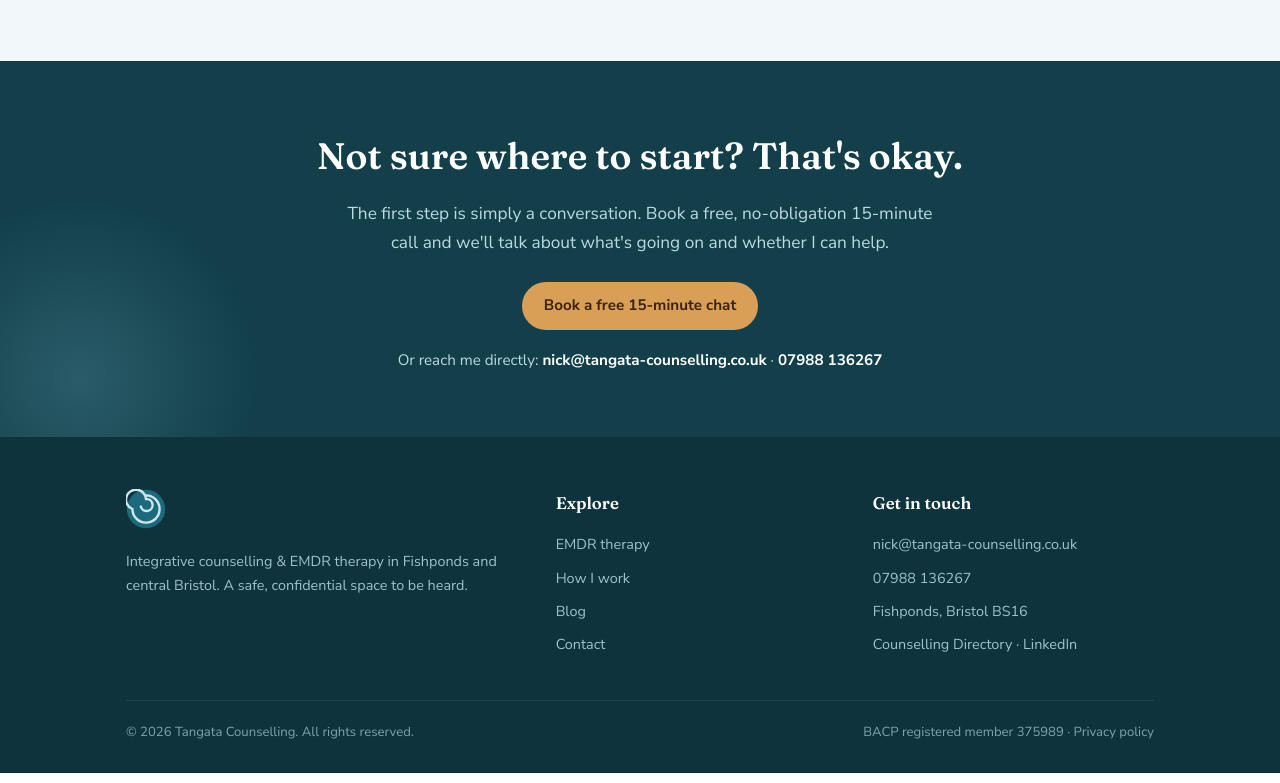
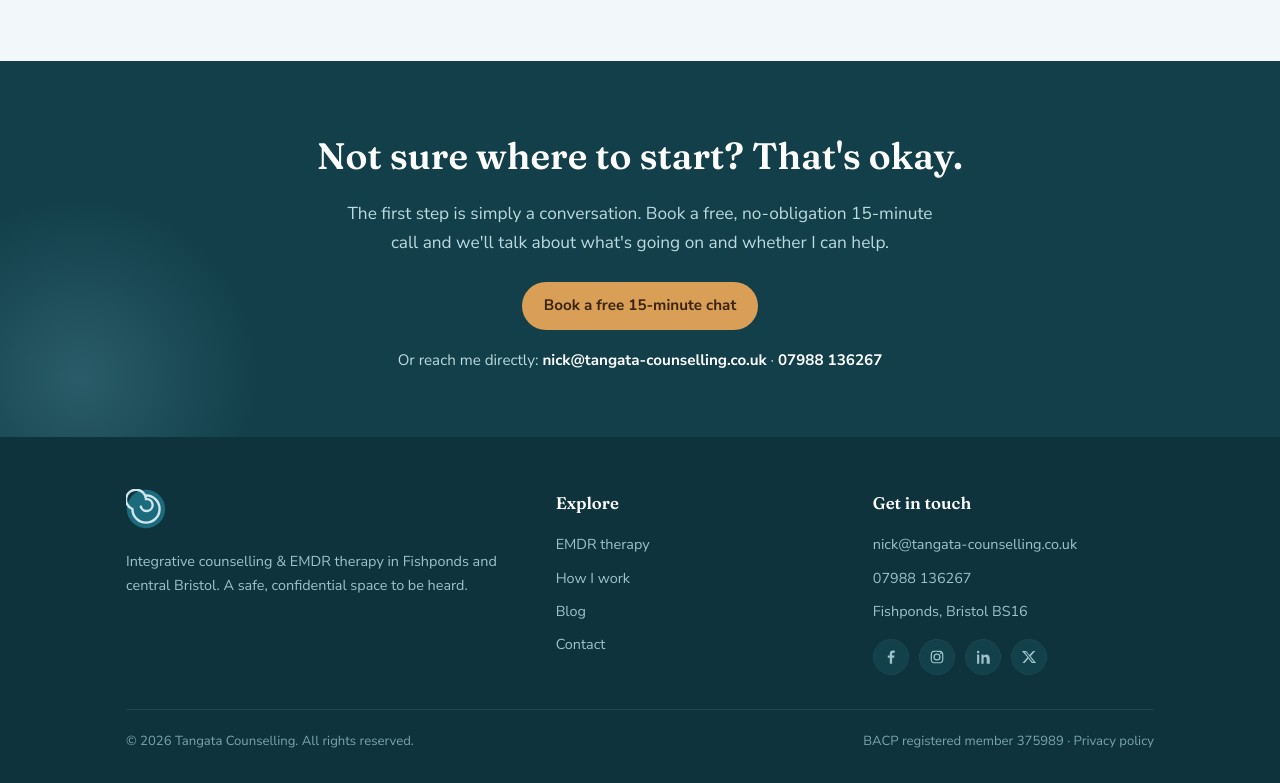
Before and after one commit to tangatac/tangata-web, an Astro site: page / in a window 1280 px wide. Shown: the part 4201-4984 px from the top of the page. Built offline with nearby package versions, Linux system fonts and the light colour scheme; Astro itself is replaced by a stand-in of ours; some packages are replaced by stand-ins of ours.

Commit message:
added social icons to footer

```diff
--- a/src/components/Footer.astro
+++ b/src/components/Footer.astro
@@ -23,7 +23,28 @@ const year = new Date().getFullYear();
           <li><a href="mailto:nick@tangata-counselling.co.uk">nick@tangata-counselling.co.uk</a></li>
           <li><a href="tel:07988136267">07988 136267</a></li>
           <li>Fishponds, Bristol BS16</li>
-          <li><a href="#">Counselling Directory · LinkedIn</a></li>
+        </ul>
+        <ul class="foot-social" aria-label="Social links">
+          <li>
+            <a href="#" aria-label="Facebook">
+              <svg viewBox="0 0 24 24" aria-hidden="true"><path fill="currentColor" d="M13.5 21v-8h2.7l.4-3.1h-3.1V7.9c0-.9.25-1.5 1.55-1.5H17V3.6c-.3-.04-1.3-.13-2.47-.13-2.45 0-4.13 1.5-4.13 4.24V9.9H7.7V13h2.7v8z"/></svg>
+            </a>
+          </li>
+          <li>
+            <a href="#" aria-label="Instagram">
+              <svg viewBox="0 0 24 24" aria-hidden="true"><path fill="currentColor" d="M12 7.2A4.8 4.8 0 1 0 12 16.8 4.8 4.8 0 0 0 12 7.2m0 7.92A3.12 3.12 0 1 1 12 8.88a3.12 3.12 0 0 1 0 6.24M16.95 5.85a1.12 1.12 0 1 0 0 2.24 1.12 1.12 0 0 0 0-2.24M12 3.6c-2.28 0-2.57.01-3.47.05-.9.04-1.51.18-2.05.39-.56.22-1.03.5-1.5.98-.48.47-.76.94-.98 1.5-.21.54-.35 1.15-.39 2.05C3.61 9.43 3.6 9.72 3.6 12s.01 2.57.05 3.47c.04.9.18 1.51.39 2.05.22.56.5 1.03.98 1.5.47.48.94.76 1.5.98.54.21 1.15.35 2.05.39.9.04 1.19.05 3.47.05s2.57-.01 3.47-.05c.9-.04 1.51-.18 2.05-.39a4.15 4.15 0 0 0 1.5-.98c.48-.47.76-.94.98-1.5.21-.54.35-1.15.39-2.05.04-.9.05-1.19.05-3.47s-.01-2.57-.05-3.47c-.04-.9-.18-1.51-.39-2.05a4.15 4.15 0 0 0-.98-1.5 4.15 4.15 0 0 0-1.5-.98c-.54-.21-1.15-.35-2.05-.39C14.57 3.61 14.28 3.6 12 3.6m0 1.68c2.24 0 2.5.01 3.39.05.82.04 1.26.17 1.56.29.39.15.67.33.96.62.29.29.47.57.62.96.12.3.25.74.29 1.56.04.89.05 1.15.05 3.39s-.01 2.5-.05 3.39c-.04.82-.17 1.26-.29 1.56-.15.39-.33.67-.62.96-.29.29-.57.47-.96.62-.3.12-.74.25-1.56.29-.89.04-1.15.05-3.39.05s-2.5-.01-3.39-.05c-.82-.04-1.26-.17-1.56-.29a2.58 2.58 0 0 1-.96-.62 2.58 2.58 0 0 1-.62-.96c-.12-.3-.25-.74-.29-1.56C5.29 14.5 5.28 14.24 5.28 12s.01-2.5.05-3.39c.04-.82.17-1.26.29-1.56.15-.39.33-.67.62-.96.29-.29.57-.47.96-.62.3-.12.74-.25 1.56-.29.89-.04 1.15-.05 3.39-.05"/></svg>
+            </a>
+          </li>
+          <li>
+            <a href="#" aria-label="LinkedIn">
+              <svg viewBox="0 0 24 24" aria-hidden="true"><path fill="currentColor" d="M6.94 8.5H4.13V21h2.81zM5.53 3.6a1.63 1.63 0 1 0 0 3.26 1.63 1.63 0 0 0 0-3.26M21 21v-6.86c0-3.67-1.96-5.38-4.58-5.38-2.11 0-3.06 1.16-3.59 1.98V8.5H9.87V21h2.96v-6.6c0-.35.03-.7.13-.95.28-.7.92-1.42 1.99-1.42 1.4 0 1.97 1.07 1.97 2.64V21z"/></svg>
+            </a>
+          </li>
+          <li>
+            <a href="#" aria-label="X">
+              <svg viewBox="0 0 24 24" aria-hidden="true"><path fill="currentColor" d="M17.53 4h2.85l-6.23 7.12L21.5 20h-5.73l-4.49-5.87L6.14 20H3.29l6.66-7.61L2.5 4h5.87l4.06 5.37zm-1 14.28h1.58L8.03 5.62H6.34z"/></svg>
+            </a>
+          </li>
         </ul>
       </div>
     </div>
--- a/src/styles/global.css
+++ b/src/styles/global.css
@@ -144,6 +144,10 @@ footer a:hover{color:#fff;}
 .foot-links{list-style:none;}
 .foot-links li{margin-bottom:9px;}
 .foot-brand svg{width:40px;height:40px;margin-bottom:12px;}
+.foot-social{list-style:none;display:flex;gap:10px;margin-top:16px;}
+.foot-social a{display:flex;align-items:center;justify-content:center;width:36px;height:36px;border-radius:50%;background:#12414c;border:1px solid #1c4650;color:#9fc2ca;transition:background .2s,color .2s;}
+.foot-social a:hover{background:#1c6b7d;color:#fff;}
+.foot-social svg{width:18px;height:18px;display:block;}
 .foot-bar{border-top:1px solid #1c4650;padding-top:20px;display:flex;justify-content:space-between;flex-wrap:wrap;gap:10px;font-size:.82rem;color:#7ba5ae;}
 @media(max-width:820px){.foot-grid{grid-template-columns:1fr;gap:24px;}}
 
```
